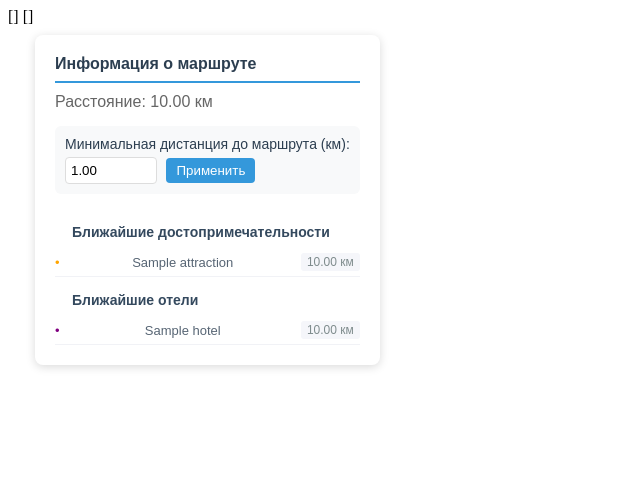
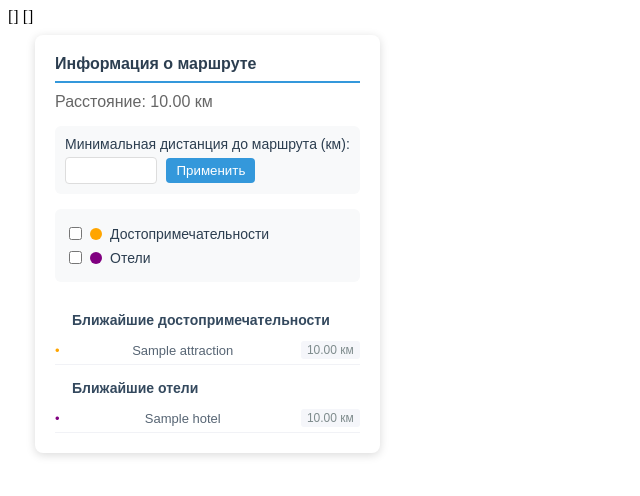
Before and after one commit to vladmir0512/tour_back, a Django app: template templates/showroute.html in a window 1280 px wide. Shown: the top 496 px of the page, without its empty margins (0-640 px from the left). Run offline with Django 5.2, Linux system fonts and the light colour scheme; the template is opened without the code that fills it: most values are stand-ins (such as "Sample title", 1, 10 or a date in 2020).

Commit message:
добавил включение и отключение маркеров отелей и достопримечательностей

```diff
--- a/templates/showroute.html
+++ b/templates/showroute.html
@@ -47,7 +47,7 @@
         font-size: 14px;
     }
 
-    .distance-input input {
+    .distance-input input[type="number"] {
         width: 80px;
         padding: 5px;
         border: 1px solid #ddd;
@@ -66,6 +66,46 @@
 
     .distance-input button:hover {
         background: #2980b9;
+    }
+
+    .marker-toggles {
+        margin: 10px 0;
+        padding: 10px;
+        background: #f8f9fa;
+        border-radius: 6px;
+    }
+
+    .marker-toggle {
+        display: flex;
+        align-items: center;
+        margin: 5px 0;
+        cursor: pointer;
+    }
+
+    .marker-toggle input[type="checkbox"] {
+        margin-right: 8px;
+    }
+
+    .marker-toggle label {
+        font-size: 14px;
+        color: #2c3e50;
+        cursor: pointer;
+    }
+
+    .marker-toggle .color-indicator {
+        width: 12px;
+        height: 12px;
+        border-radius: 50%;
+        margin-right: 8px;
+        display: inline-block;
+    }
+
+    .color-orange {
+        background-color: orange;
+    }
+
+    .color-purple {
+        background-color: purple;
     }
 
     .places-list {
@@ -145,15 +185,28 @@
 
     <div class="distance-input">
         <label for="min-distance">Минимальная дистанция до маршрута (км):</label>
-        <input type="number" id="min-distance" value="1.00" step="0.1" min="0.1" max="10">
+        <input type="number" id="min-distance" value="{{ min_distance }}" step="0.1" min="0.1" max="10">
         <button onclick="updateDistance()">Применить</button>
+    </div>
+
+    <div class="marker-toggles">
+        <div class="marker-toggle">
+            <input type="checkbox" id="toggle-attractions" {% if show_attractions %}checked{% endif %} onchange="toggleMarkers('attractions')">
+            <span class="color-indicator color-orange"></span>
+            <label for="toggle-attractions">Достопримечательности</label>
+        </div>
+        <div class="marker-toggle">
+            <input type="checkbox" id="toggle-hotels" {% if show_hotels %}checked{% endif %} onchange="toggleMarkers('hotels')">
+            <span class="color-indicator color-purple"></span>
+            <label for="toggle-hotels">Отели</label>
+        </div>
     </div>
 
     <div class="places-list">
         <h5>Ближайшие достопримечательности</h5>
-        <ul>
+        <ul id="attractions-list">
             {% for attraction in nearby_attractions %}
-            <li class="attraction">
+            <li class="attraction" data-marker-id="marker-attraction-{{ forloop.counter }}">
                 <span class="name">{{ attraction.name }}</span>
                 <span class="distance">{{ attraction.distance|floatformat:2 }} км</span>
             </li>
@@ -161,9 +214,9 @@
         </ul>
 
         <h5>Ближайшие отели</h5>
-        <ul>
+        <ul id="hotels-list">
             {% for hotel in nearby_hotels %}
-            <li class="hotel">
+            <li class="hotel" data-marker-id="marker-hotel-{{ forloop.counter }}">
                 <span class="name">{{ hotel.name }}</span>
                 <span class="distance">{{ hotel.distance|floatformat:2 }} км</span>
             </li>
@@ -173,27 +226,54 @@
 </div>
 
 {{map.html.render|safe}}
+
 <script>
-{{map.script.render|safe}}
-
 function updateDistance() {
     const minDistance = document.getElementById('min-distance').value;
-    // Получаем текущий URL
     const currentUrl = new URL(window.location.href);
-    // Добавляем или обновляем параметр min_distance
     currentUrl.searchParams.set('min_distance', minDistance);
-    // Перезагружаем страницу с новым параметром
     window.location.href = currentUrl.toString();
 }
 
-// Устанавливаем значение из URL при загрузке страницы
+function toggleMarkers(type) {
+    const isChecked = document.getElementById(`toggle-${type}`).checked;
+    const currentUrl = new URL(window.location.href);
+
+    // Обновляем параметры URL в зависимости от типа маркеров
+    if (type === 'attractions') {
+        currentUrl.searchParams.set('show_attractions', isChecked);
+    } else if (type === 'hotels') {
+        currentUrl.searchParams.set('show_hotels', isChecked);
+    }
+
+    // Сохраняем текущее значение min_distance
+    const minDistance = document.getElementById('min-distance').value;
+    currentUrl.searchParams.set('min_distance', minDistance);
+
+    // Перезагружаем страницу с новыми параметрами
+    window.location.href = currentUrl.toString();
+}
+
 window.onload = function() {
     const urlParams = new URLSearchParams(window.location.search);
     const minDistance = urlParams.get('min_distance');
     if (minDistance) {
         document.getElementById('min-distance').value = minDistance;
     }
+
+    // Устанавливаем состояние чекбоксов в соответствии с параметрами URL
+    const showAttractions = urlParams.get('show_attractions');
+    const showHotels = urlParams.get('show_hotels');
+
+    if (showAttractions !== null) {
+        document.getElementById('toggle-attractions').checked = showAttractions === 'true';
+    }
+    if (showHotels !== null) {
+        document.getElementById('toggle-hotels').checked = showHotels === 'true';
+    }
 }
+
+{{map.script.render|safe}}
 </script>
 {% endif %}
 </body>
```
Also changed, not shown: route/views.py (+76 -47 lines).
